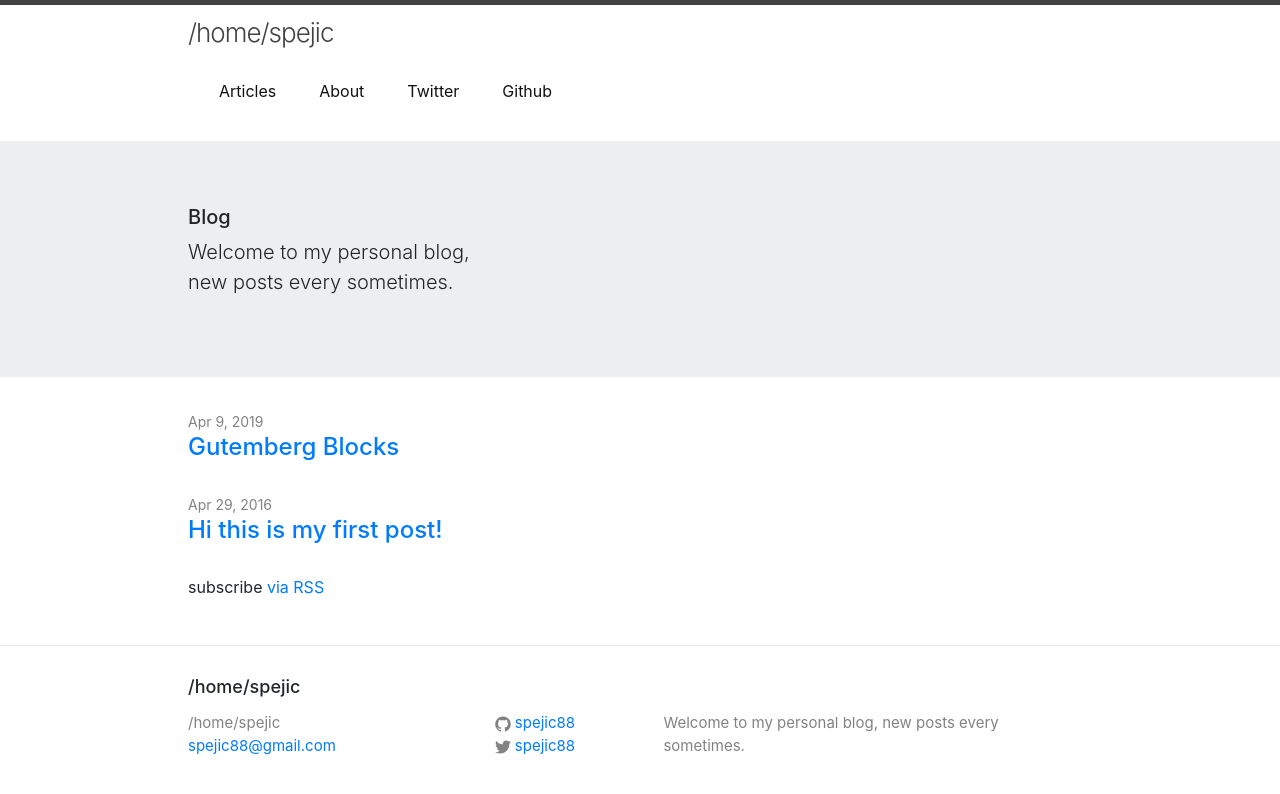
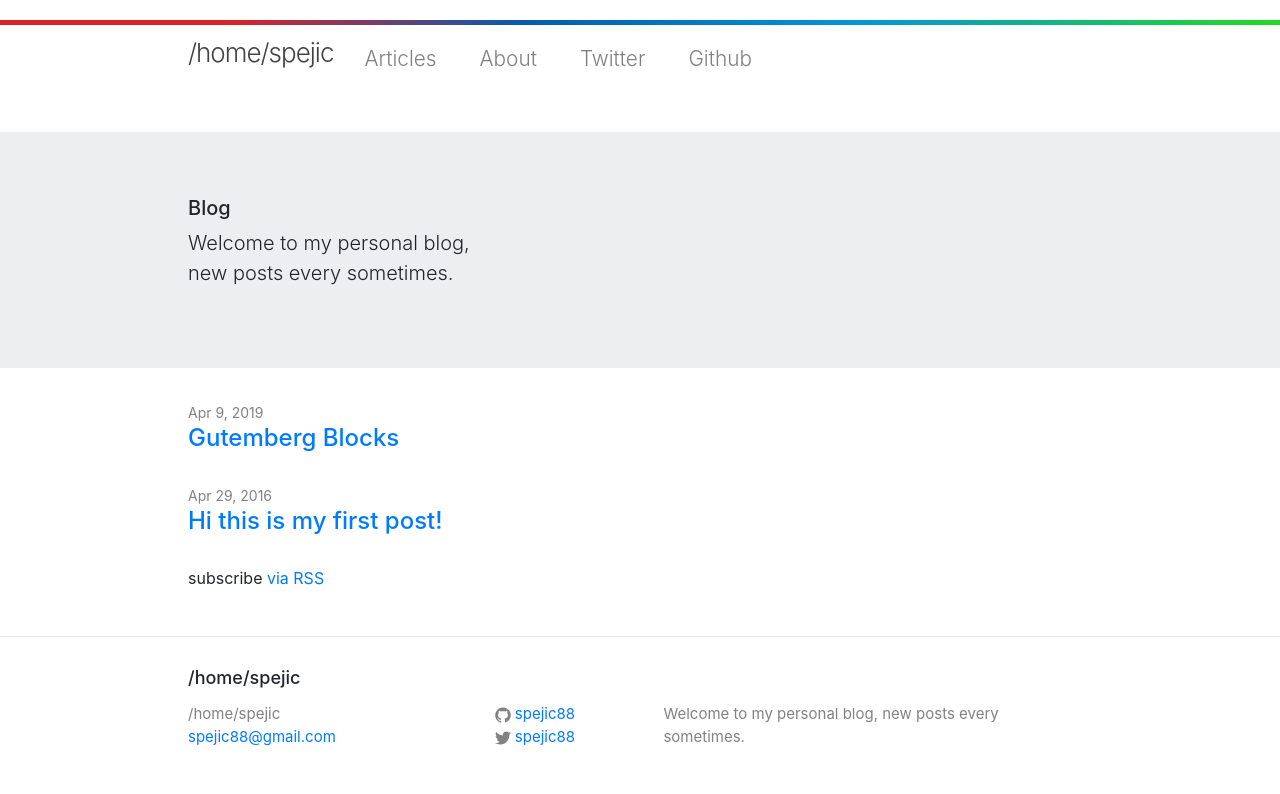
Before and after one commit to spejic88/spejic88.github.io, a Jekyll site: the page built from index.html, in a window 1280 px wide. Shown: the top 794 px of the page. Built offline with Jekyll 4.4.1, drawn with Linux system fonts in a browser that asks for light colours.

Commit message:
update #3

```diff
--- a/_sass/_layout.scss
+++ b/_sass/_layout.scss
@@ -2,9 +2,15 @@
  * Site header
  */
 .site-header {
-    border-top: 5px solid $grey-color-dark;
+    &:before {
+        content: "";
+        display: block;
+        background: rgb(218,34,40);
+        background: linear-gradient(90deg, rgba(218,34,40,1) 18%, rgba(6,91,175,1) 41%, rgba(3,150,214,1) 67%, rgba(34,218,38,1) 100%);
+        height: 5px;
+    }
     min-height: 56px;
-
+    padding: 20px 0px;
     // Positioning context for the mobile navigation icon
     position: relative;
 }
@@ -28,17 +34,18 @@
     line-height: 56px;
     margin-left: 20px;
     margin-top: 10px;
-    clear: both;
 
     .menu-icon {
         display: none;
     }
 
     .page-link {
-        color: $text-color;
+        color: rgba(0,0,0,0.5);
         line-height: $base-line-height;
         float: left;
         border: 0px;
+        font-size: 1.3rem;
+        font-weight: 300;
 
         // Gaps between nav items, but not on the last one
         &:not(:last-child) {
```
